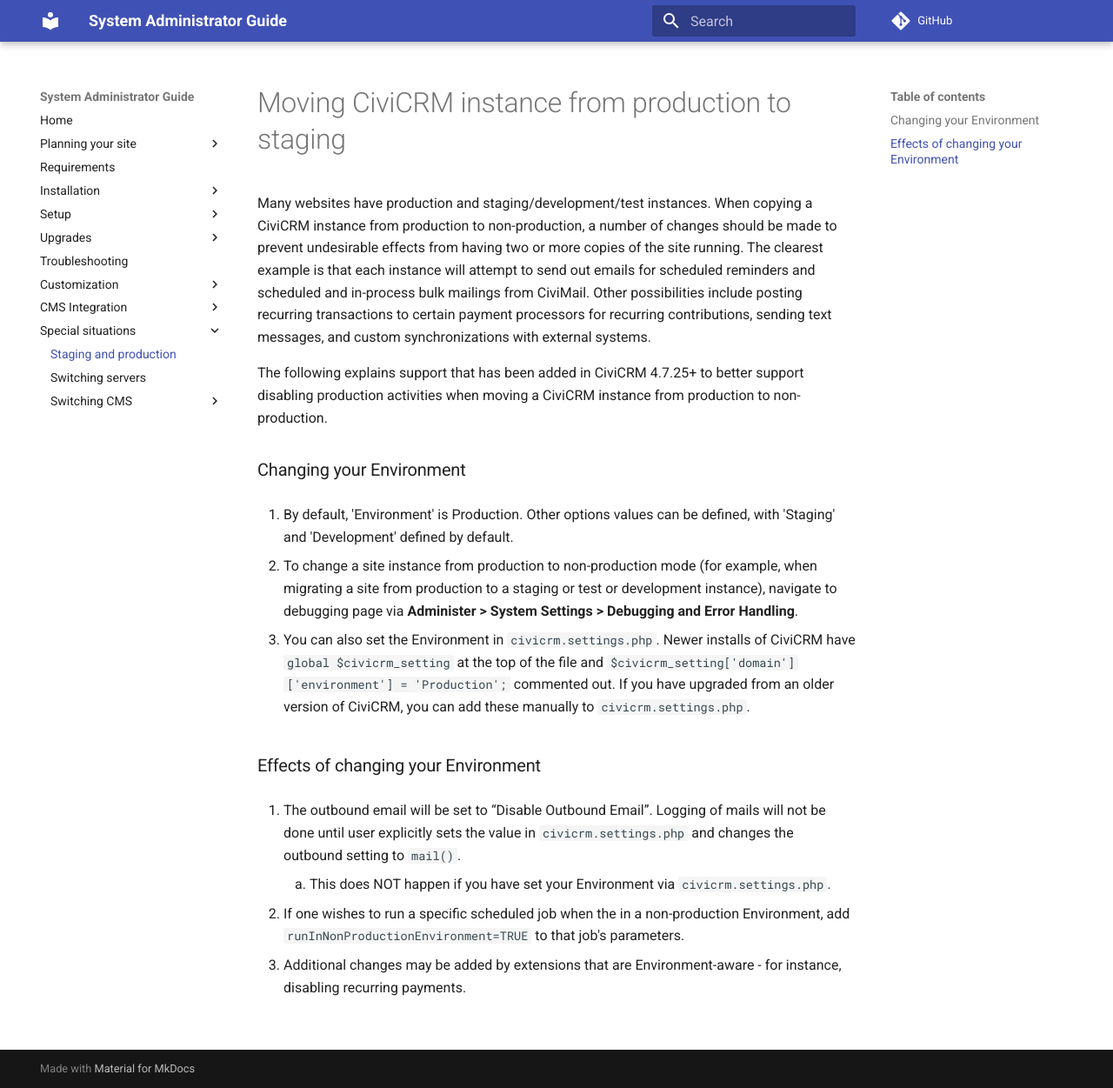
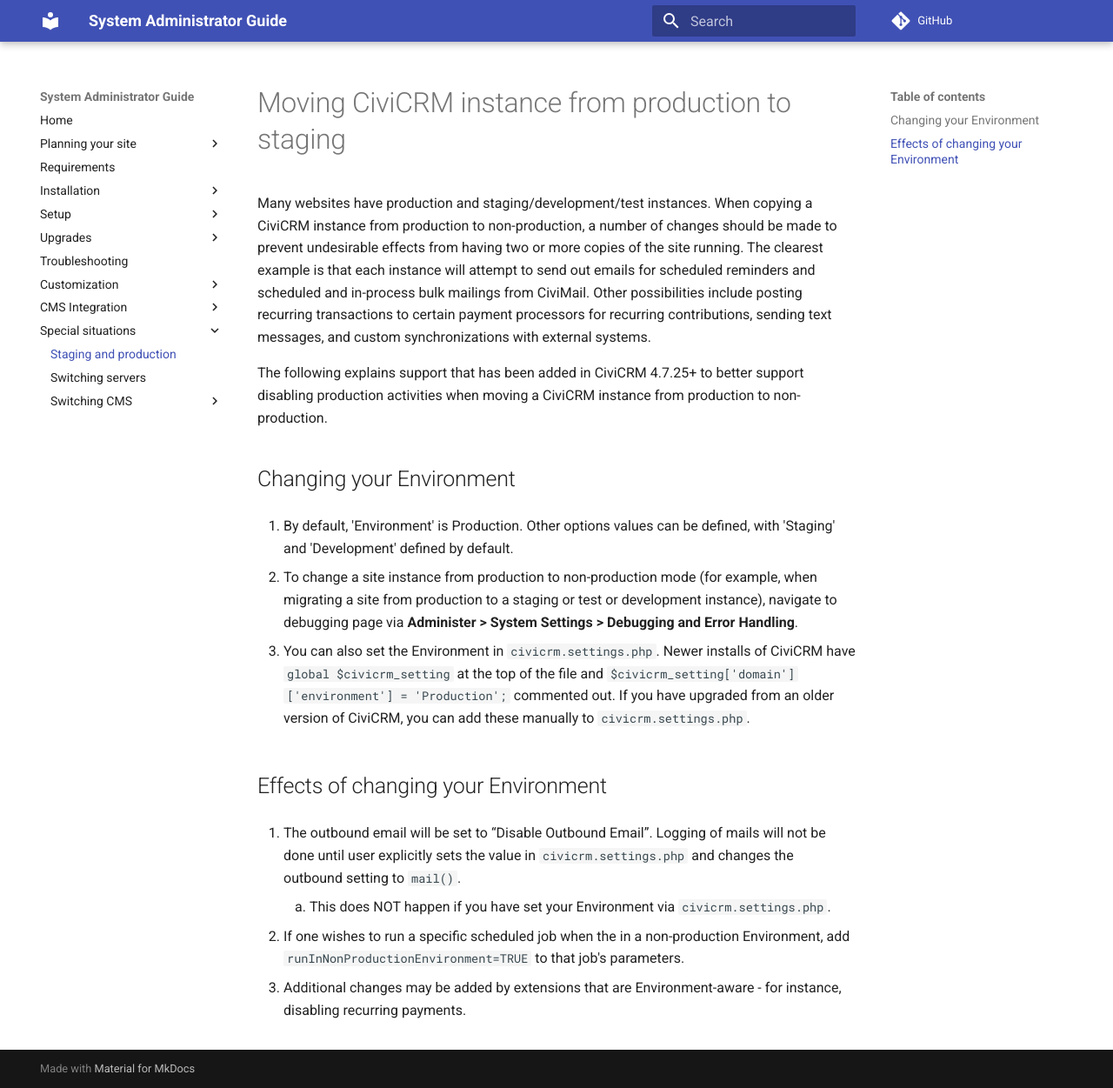
Before and after one commit to civicrm/civicrm-sysadmin-guide, an MkDocs documentation site: the page built from docs/misc/staging-production.md, in a window 1280 px wide and 1251 px high. Shown: the whole window at 87% size. Built offline with MkDocs 1.6.1 and Material for MkDocs 9.7.7, drawn with Linux system fonts in a browser that asks for light colours; comment, search, counter and statistics services are not loaded; old or Windows-style settings are respelled for this version of MkDocs.

Commit message:
Fixing header levels.

```diff
--- a/docs/misc/staging-production.md
+++ b/docs/misc/staging-production.md
@@ -4,7 +4,7 @@ Many websites have production and staging/development/test instances. When copyi
 
 The following explains support that has been added in CiviCRM 4.7.25+ to better support disabling production activities when moving a CiviCRM instance from production to non-production.
 
-### Changing your Environment
+## Changing your Environment
 
 1. By default, 'Environment' is Production. Other options values can be defined, with 'Staging' and 'Development' defined by default.
 
@@ -12,7 +12,7 @@ The following explains support that has been added in CiviCRM 4.7.25+ to better
 
 1. You can also set the Environment in `civicrm.settings.php`.  Newer installs of CiviCRM have `global $civicrm_setting` at the top of the file and `$civicrm_setting['domain']['environment'] = 'Production';` commented out.  If you have upgraded from an older version of CiviCRM, you can add these manually to `civicrm.settings.php`.
 
-### Effects of changing your Environment
+## Effects of changing your Environment
 
 1. The outbound email will be set to “Disable Outbound Email”. Logging of mails will not be done until user explicitly sets the value in `civicrm.settings.php` and changes the outbound setting to `mail()`.
      1. This does NOT happen if you have set your Environment via `civicrm.settings.php`.
```
Also changed, not shown: docs/misc/switch-cms.md (+3 -3 lines).
